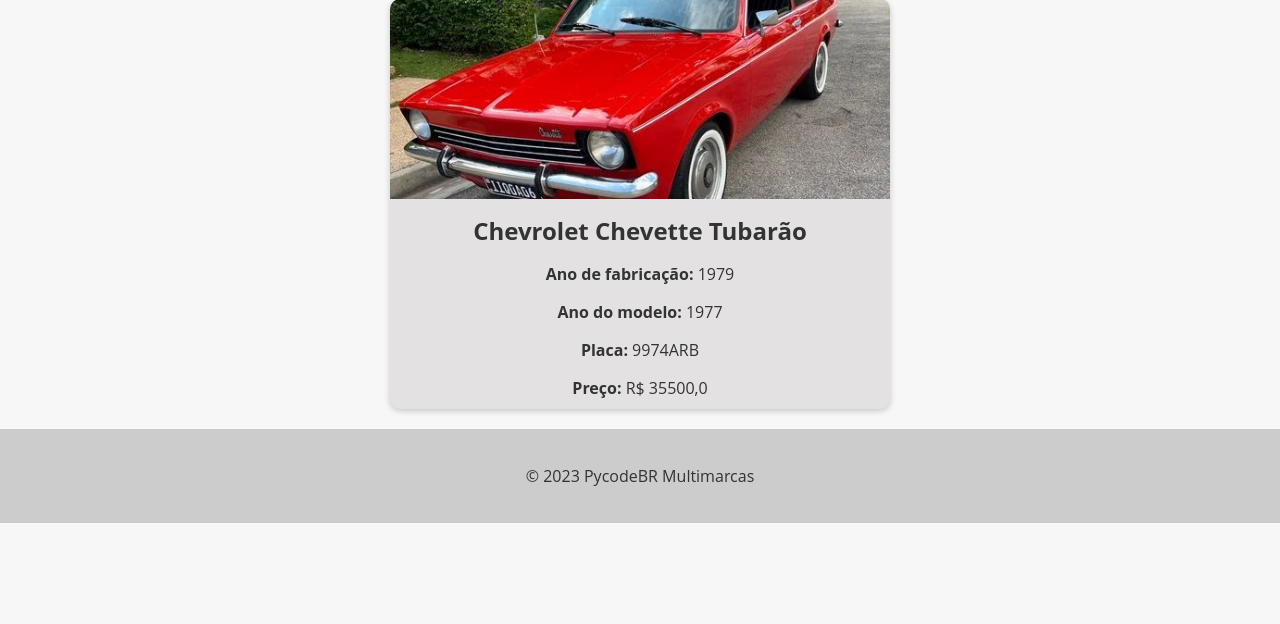
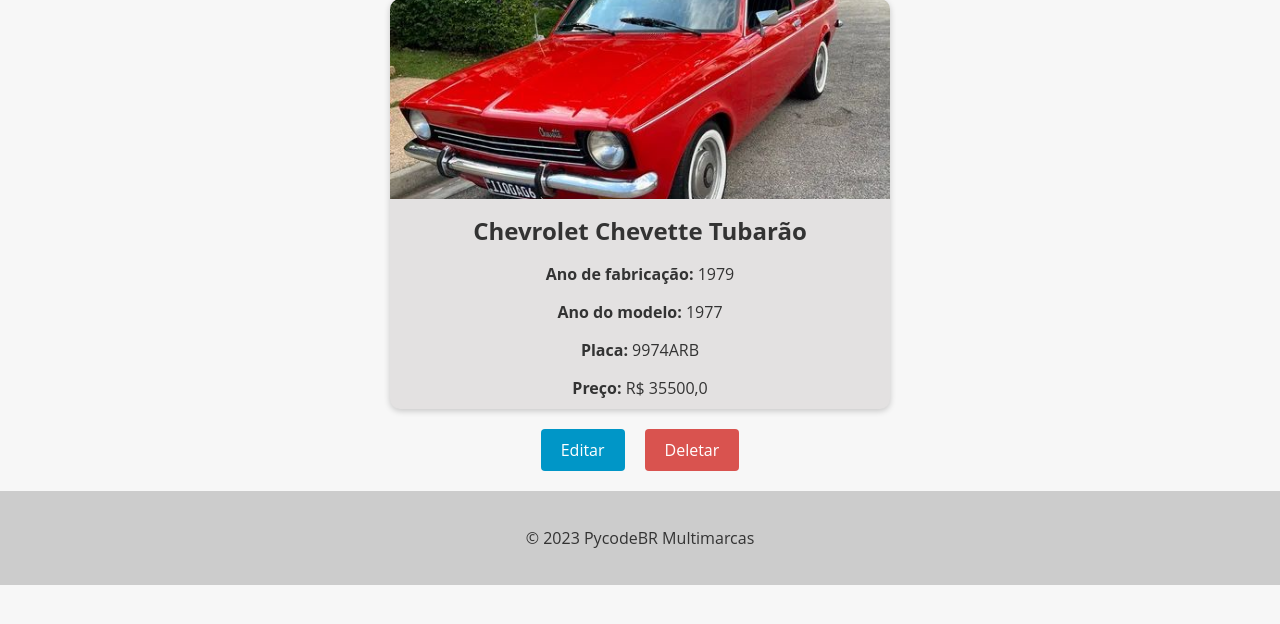
Before and after one commit to Trafl/Django_API, a Django app: page /car/2 in a window 1280 px wide. Shown: the part 71-695 px from the top of the page. Run offline with Django 5.2, Linux system fonts and the light colour scheme; data comes from the database, SQL or seed files in the repository.

Commit message:
feat: Adiciona UpdateView e DeleteView a entidade Car

```diff
--- a/cars/templates/car_detail.html
+++ b/cars/templates/car_detail.html
@@ -87,4 +87,8 @@
       <p><strong>Placa:</strong> {{ object.plate }}</p>
       <p><strong>Preço:</strong> R$ {{ object.value }}</p>
   </div>
+  <div class="buttons-container">
+    <a href="{% url 'car_update' pk=object.pk %}" class="btn btn-primary">Editar</a>
+    <a href="{% url 'car_delete' pk=object.pk %}" class="btn btn-danger">Deletar</a>
+  </div>
 {% endblock %}
```
